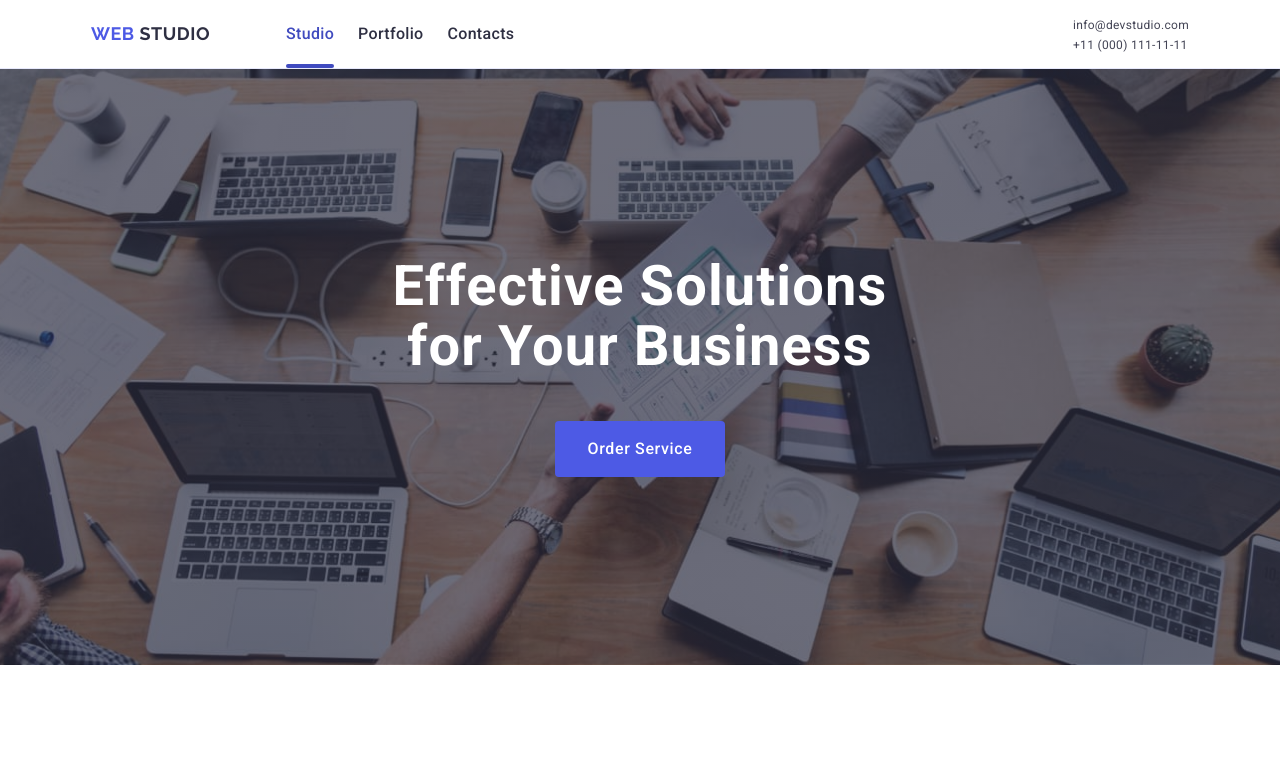
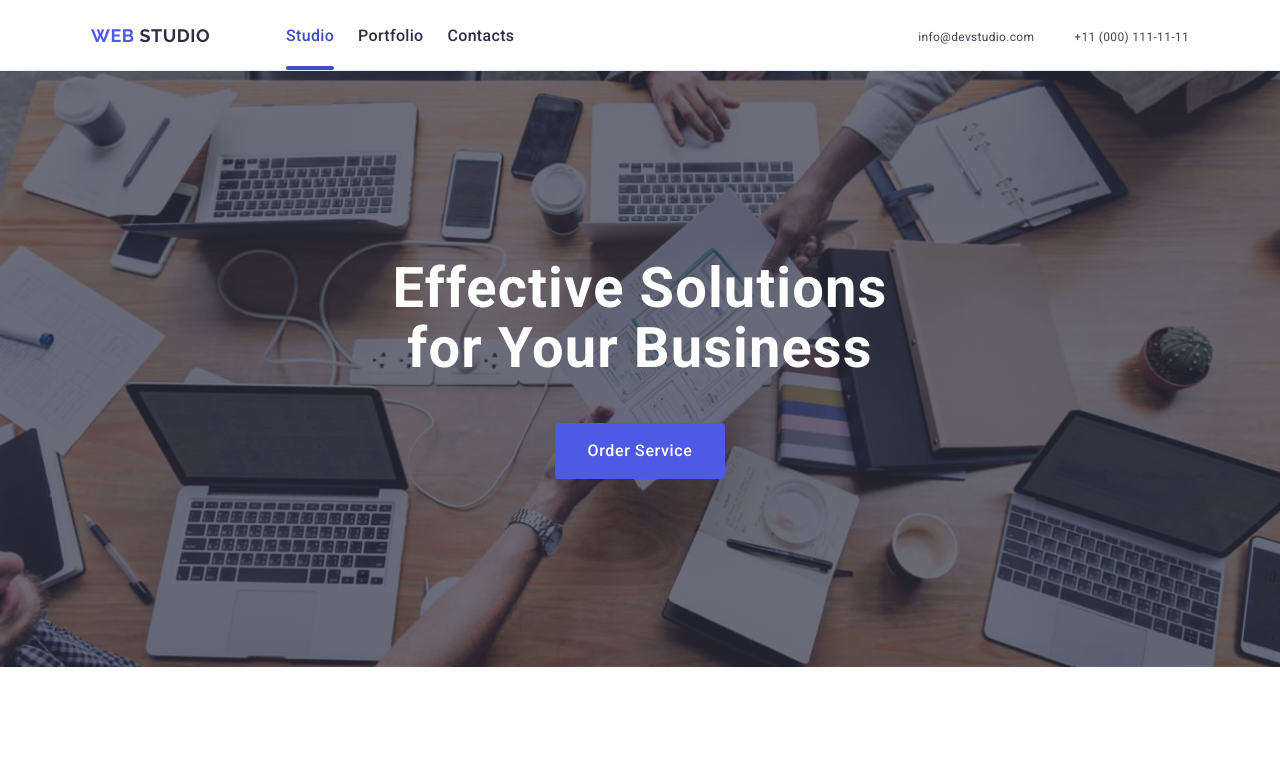
Before and after one commit to YelyzavetaMnoholiet/goit-markup-hw-06, a plain HTML site: page index.html in a window 1280 px wide. Shown: the top 781 px of the page. Drawn offline with nearby package versions, Linux system fonts and the light colour scheme.

Commit message:
hw-6-mistakes

```diff
--- a/css/styles.css
+++ b/css/styles.css
@@ -123,7 +123,7 @@ img {
   display: none;
 }
 
-.is-open {
+.menu-is-open {
   display: flex;
 }
 
@@ -1161,6 +1161,20 @@ input:checked + label > span .icon-accept {
     padding-right: 15px;
   }
 
+  .header {
+    padding-top: 24px;
+    padding-bottom: 22px;
+  }
+
+  .menu-list {
+    display: flex;
+  }
+
+  .contacts-list {
+    flex-direction: row;
+    gap: 40px;
+  }
+
   .section-title {
     padding-top: 188px;
     padding-bottom: 188px;
```
